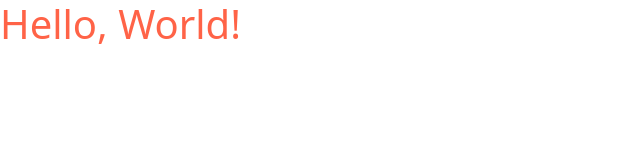
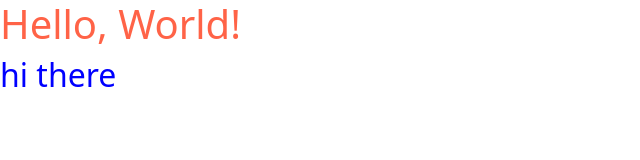
Before and after one commit to KhrystynaD89/hello_boilerplate, a website built with Parcel: page src/index.html in a window 1280 px wide. Shown: the whole page, without its empty margins (0-640 px from the left). Built offline with nearby package versions, Linux system fonts and the light colour scheme.

Commit message:
changes are made

```diff
--- a/src/index.html
+++ b/src/index.html
@@ -8,5 +8,6 @@
   </head>
   <body>
     <h1>Hello, World!</h1>
+    <h2>hi there</h2>
   </body>
 </html>
--- a/src/styles/main.scss
+++ b/src/styles/main.scss
@@ -10,3 +10,6 @@
 h1 {
   color: tomato;
 }
+h2 {
+  color: blue;
+}
```
